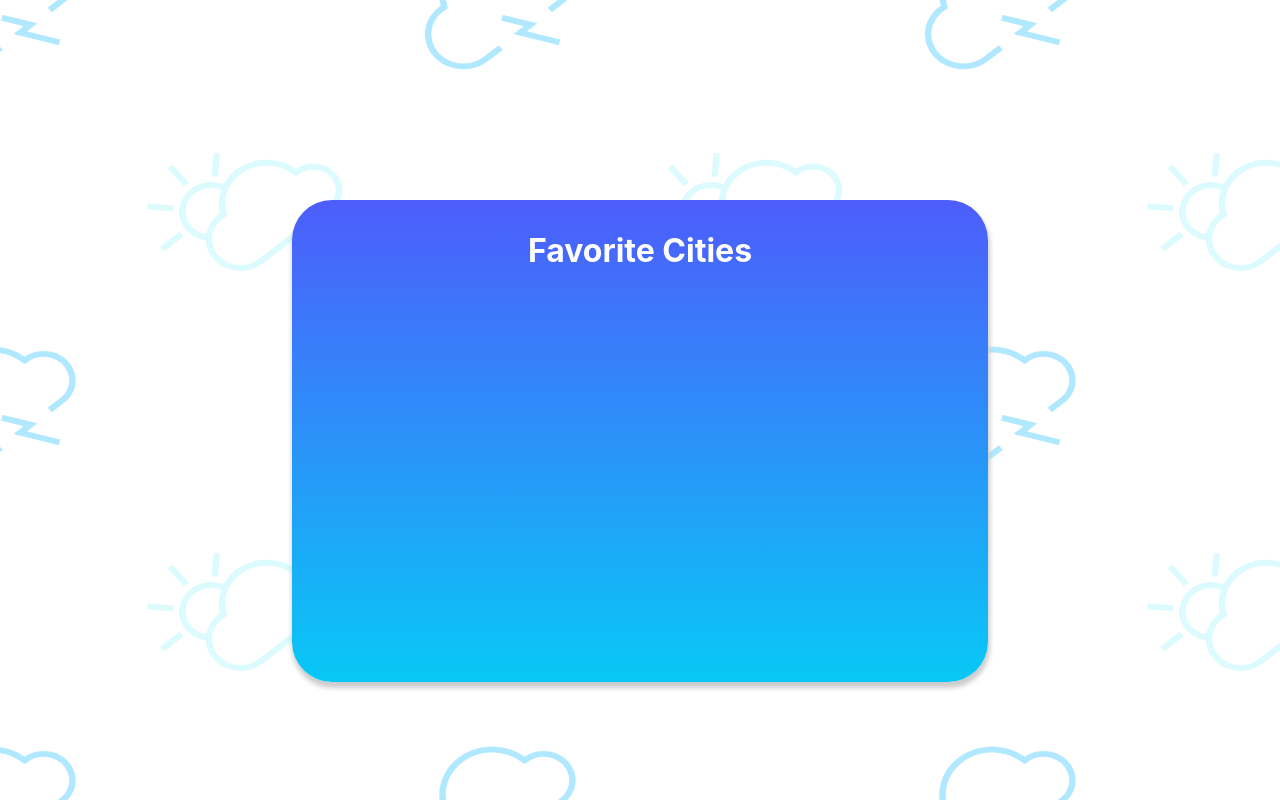
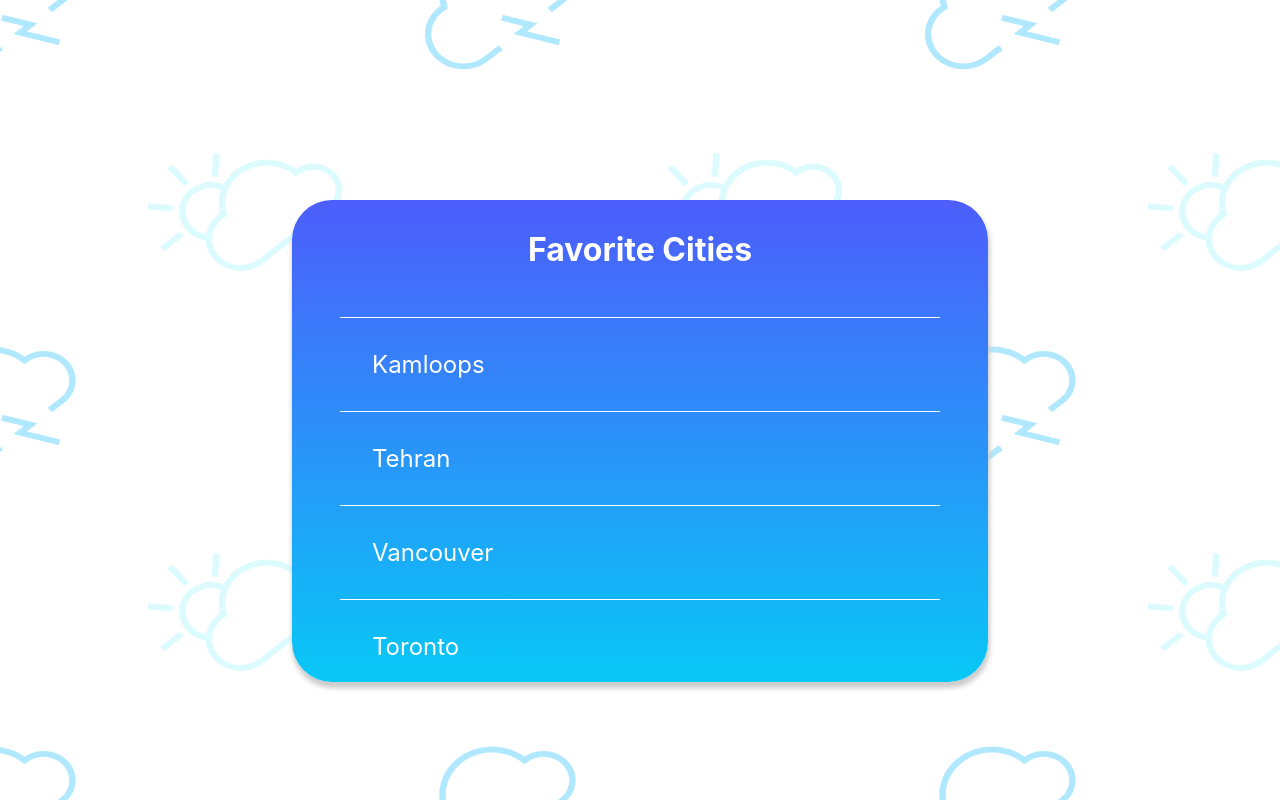
Before and after one commit to mbigdelu/Weather-APP, a React (Create React App) app: page /favorite-cities in a window 1280 px wide. Built offline with nearby package versions, Linux system fonts and the light colour scheme; no server answers.

Commit message:
Build Commit

```diff
--- a/package.json
+++ b/package.json
@@ -17,6 +17,7 @@
     "start": "react-scripts start",
     "build": "react-scripts build",
     "test": "react-scripts test",
+    "deploy": "gh-pages -d build",
     "eject": "react-scripts eject"
   },
   "eslintConfig": {
@@ -36,5 +37,8 @@
       "last 1 firefox version",
       "last 1 safari version"
     ]
+  },
+  "devDependencies": {
+    "gh-pages": "^5.0.0"
   }
 }
--- a/src/App.css
+++ b/src/App.css
@@ -17,6 +17,7 @@ body {
 
 .box-app {
   position: relative;
+  overflow-y: auto;
   width: 580px;
   height: 420px;
   margin: 200px auto 100px auto;
@@ -220,3 +221,37 @@ input:focus {
 .toggle-in:checked + .toggle-label:before {
   right: 0px;
 }
+
+/* Favorite Cities */
+
+.FC-box {
+  position: fixed;
+  top: 60%;
+  left: 50%;
+  transform: translate(-50%, -50%);
+  height: 500px;
+  width: 600px;
+  overflow: auto;
+}
+
+.FC-table {
+  width: 100%;
+  border-collapse: collapse;
+  margin: 3rem 0;
+  padding: 0;
+}
+.FC-td {
+  padding: 0.5rem;
+  border-top: 1px solid white;
+  border-bottom: 1px solid white;
+  text-align: left;
+  font-size: 1.5rem;
+  text-transform: capitalize;
+  padding: 2rem;
+}
+.FC-td > tr:first-child td {
+  border-top: none;
+}
+.FC-td > tr:last-child td {
+  border-bottom: none;
+}
--- a/src/Service/favoriteCities.js
+++ b/src/Service/favoriteCities.js
@@ -1,4 +1,11 @@
-let cities = ["kamloops", "tehran"];
+let cities = [
+  "kamloops",
+  "tehran",
+  "vancouver",
+  "toronto",
+  "calgary",
+  "kelowna",
+];
 
 function searchCity(city) {
   return cities.includes(city);
--- a/src/pages/favoriteCities.jsx
+++ b/src/pages/favoriteCities.jsx
@@ -1,11 +1,22 @@
 import React, { Component } from "react";
+import { getCities } from "../Service/favoriteCities";
 
 class FavoriteCities extends Component {
-  state = {};
+  cities = getCities();
+
   render() {
     return (
-      <div>
+      <div className="FC-box">
         <h1>Favorite Cities</h1>
+        <table className="FC-table">
+          <tbody>
+            {this.cities.map((item) => (
+              <tr key={item}>
+                <td className="FC-td">{item}</td>
+              </tr>
+            ))}
+          </tbody>
+        </table>
       </div>
     );
   }
```
Also changed, not shown: src/fuck.html (deleted, +0 -12 lines), 1 other file (tests, documents, lock files or other folders).
